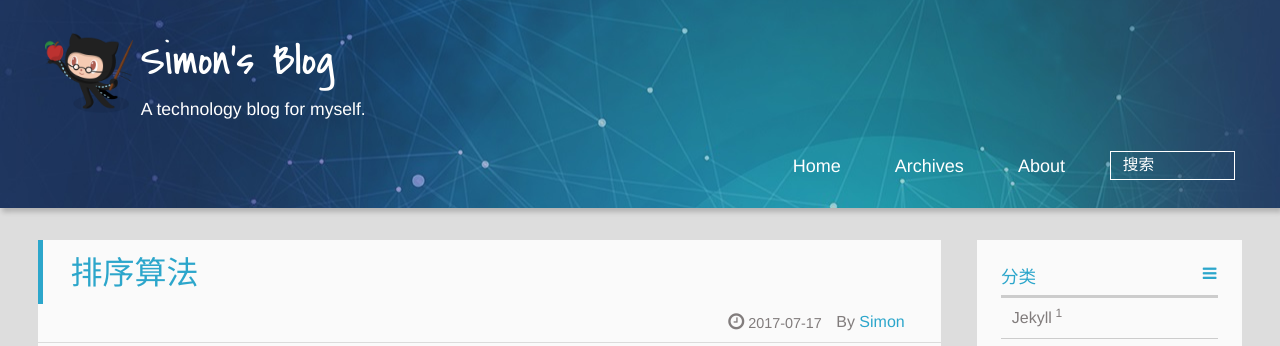
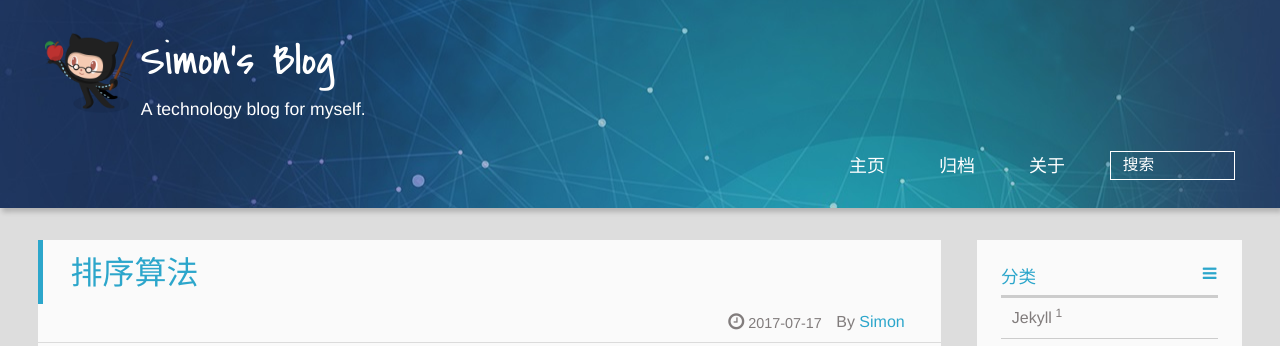
Before and after one commit to simonjoylet/simonjoylet.github.io, a Jekyll site: the page built from index.html, in a window 1280 px wide. Shown: the top 346 px of the page. Built offline with Jekyll 4.4.1, drawn with Linux system fonts in a browser that asks for light colours; the list of posts is cut into pages by our own code; comment, search, counter and statistics services are not loaded; part of the change alters nothing that is shown.

Commit message:
update menu

```diff
--- a/_config.yml
+++ b/_config.yml
@@ -42,9 +42,9 @@ language: zh-CN    ## blog site languages: en, zh-CN, zh-TW, de
 
 #### Menu
 menu:
-  Home: /
-  Archives: /archives
-  About: /about
+  主页: /
+  归档: /archives
+  关于: /about
 ## you can create `tags` and `categories` folders (I had created them already).
 ## And create a `index.md` file in each of them.
 ## set `front-matter`as
```
